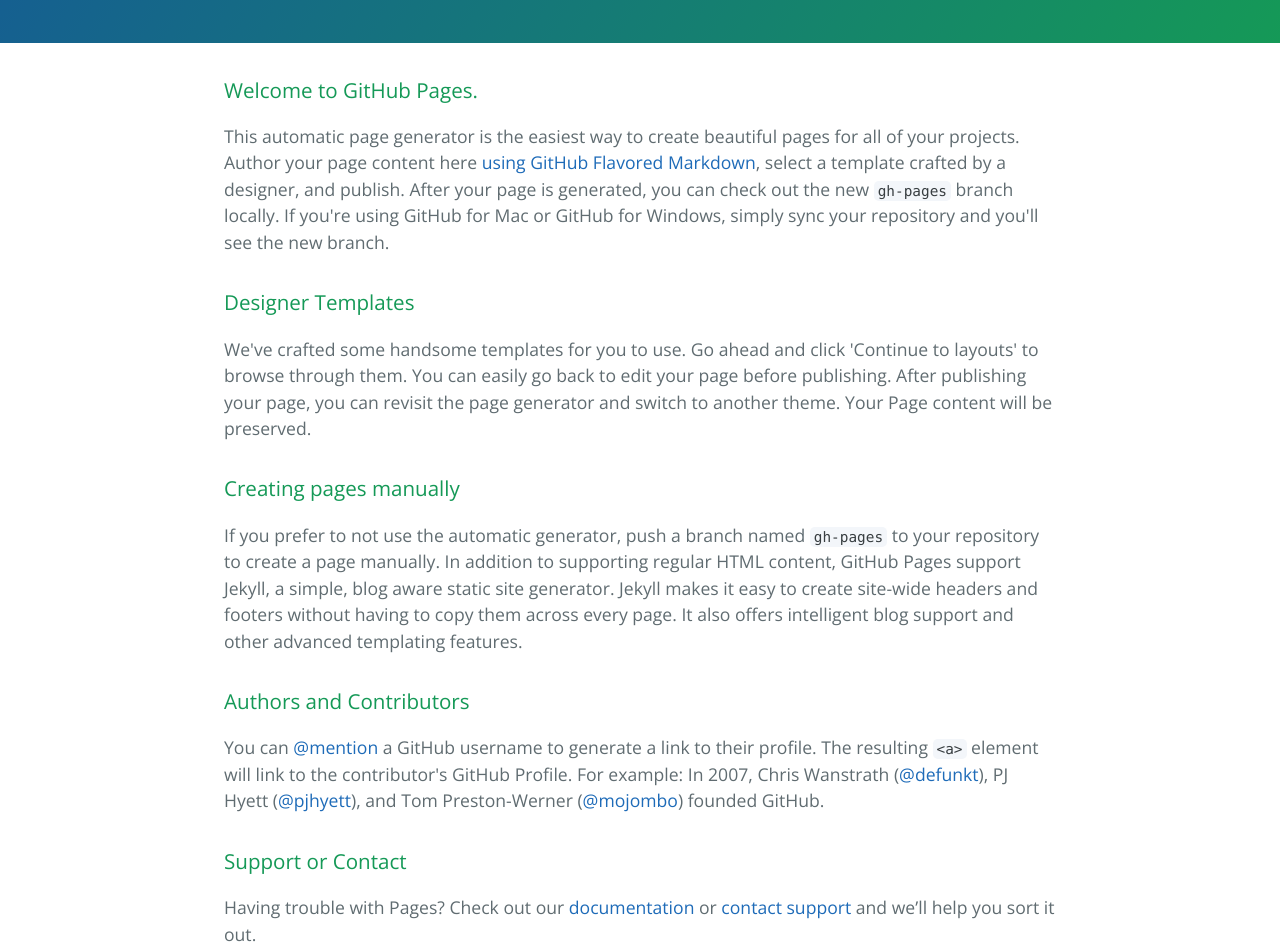
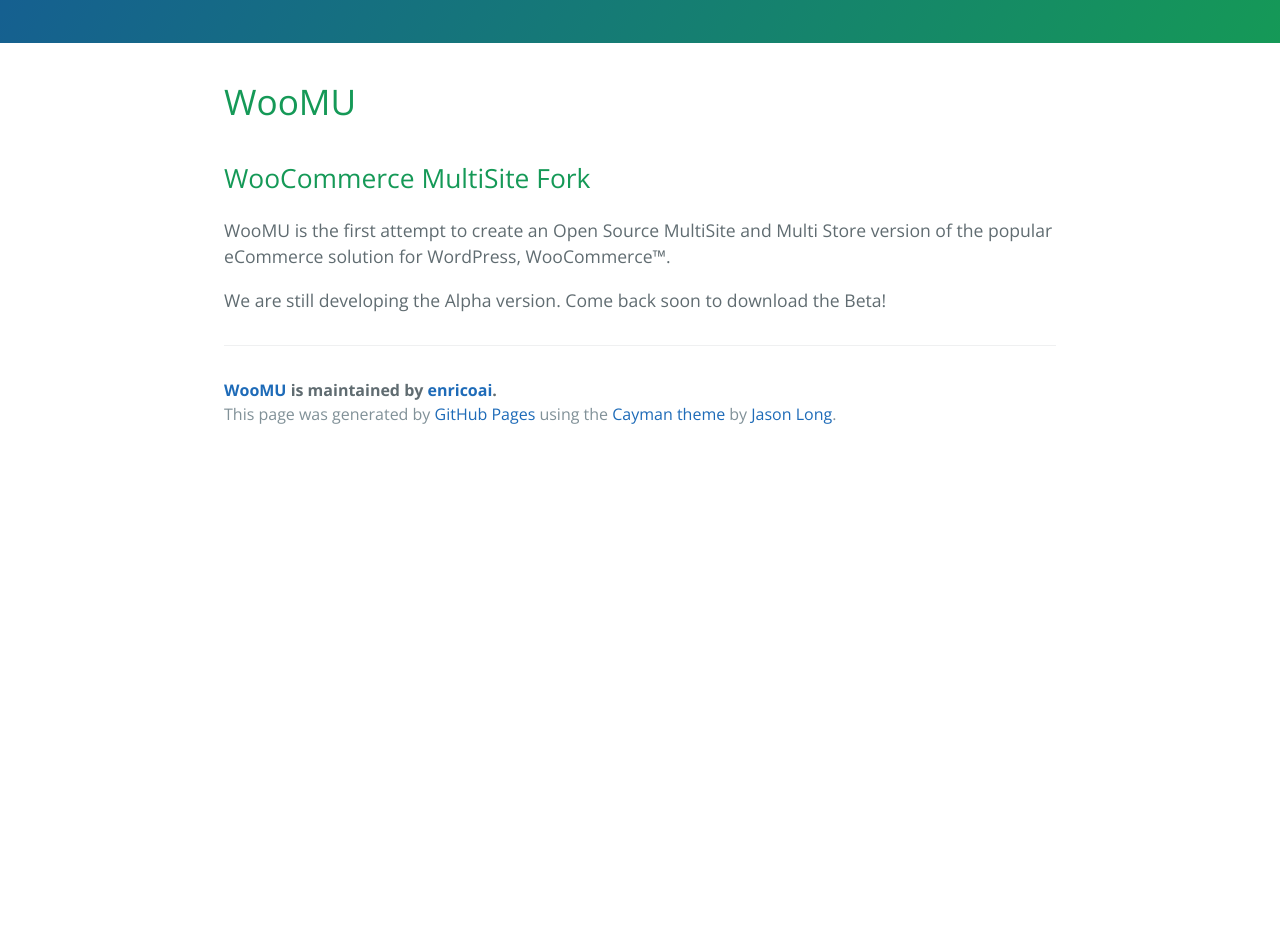
Before and after one commit to enricoai/WooMU, a plain HTML site: page index.html in a window 1280 px wide. Shown: the part 340-1290 px from the top of the page. After the commit the page ends 800 px from the top, so only its background shows below. Drawn offline with nearby package versions, Linux system fonts and the light colour scheme.

```diff
--- a/index.html
+++ b/index.html
@@ -19,30 +19,15 @@
     </section>
 
     <section class="main-content">
-      <h3>
-<a id="welcome-to-github-pages" class="anchor" href="#welcome-to-github-pages" aria-hidden="true"><span class="octicon octicon-link"></span></a>Welcome to GitHub Pages.</h3>
+      <h1>
+<a id="woomu" class="anchor" href="#woomu" aria-hidden="true"><span class="octicon octicon-link"></span></a>WooMU</h1>
 
-<p>This automatic page generator is the easiest way to create beautiful pages for all of your projects. Author your page content here <a href="https://guides.github.com/features/mastering-markdown/">using GitHub Flavored Markdown</a>, select a template crafted by a designer, and publish. After your page is generated, you can check out the new <code>gh-pages</code> branch locally. If you're using GitHub for Mac or GitHub for Windows, simply sync your repository and you'll see the new branch.</p>
+<h2>
+<a id="woocommerce-multisite-fork" class="anchor" href="#woocommerce-multisite-fork" aria-hidden="true"><span class="octicon octicon-link"></span></a>WooCommerce MultiSite Fork</h2>
 
-<h3>
-<a id="designer-templates" class="anchor" href="#designer-templates" aria-hidden="true"><span class="octicon octicon-link"></span></a>Designer Templates</h3>
+<p>WooMU is the first attempt to create an Open Source MultiSite and Multi Store version of the popular eCommerce solution for WordPress, WooCommerce™.</p>
 
-<p>We've crafted some handsome templates for you to use. Go ahead and click 'Continue to layouts' to browse through them. You can easily go back to edit your page before publishing. After publishing your page, you can revisit the page generator and switch to another theme. Your Page content will be preserved.</p>
-
-<h3>
-<a id="creating-pages-manually" class="anchor" href="#creating-pages-manually" aria-hidden="true"><span class="octicon octicon-link"></span></a>Creating pages manually</h3>
-
-<p>If you prefer to not use the automatic generator, push a branch named <code>gh-pages</code> to your repository to create a page manually. In addition to supporting regular HTML content, GitHub Pages support Jekyll, a simple, blog aware static site generator. Jekyll makes it easy to create site-wide headers and footers without having to copy them across every page. It also offers intelligent blog support and other advanced templating features.</p>
-
-<h3>
-<a id="authors-and-contributors" class="anchor" href="#authors-and-contributors" aria-hidden="true"><span class="octicon octicon-link"></span></a>Authors and Contributors</h3>
-
-<p>You can <a href="https://github.com/blog/821" class="user-mention">@mention</a> a GitHub username to generate a link to their profile. The resulting <code>&lt;a&gt;</code> element will link to the contributor's GitHub Profile. For example: In 2007, Chris Wanstrath (<a href="https://github.com/defunkt" class="user-mention">@defunkt</a>), PJ Hyett (<a href="https://github.com/pjhyett" class="user-mention">@pjhyett</a>), and Tom Preston-Werner (<a href="https://github.com/mojombo" class="user-mention">@mojombo</a>) founded GitHub.</p>
-
-<h3>
-<a id="support-or-contact" class="anchor" href="#support-or-contact" aria-hidden="true"><span class="octicon octicon-link"></span></a>Support or Contact</h3>
-
-<p>Having trouble with Pages? Check out our <a href="https://help.github.com/pages">documentation</a> or <a href="https://github.com/contact">contact support</a> and we’ll help you sort it out.</p>
+<p>We are still developing the Alpha version. Come back soon to download the Beta!</p>
 
       <footer class="site-footer">
         <span class="site-footer-owner"><a href="https://github.com/enricoai/WooMU">WooMU</a> is maintained by <a href="https://github.com/enricoai">enricoai</a>.</span>
@@ -52,16 +37,6 @@
 
     </section>
 
-            <script type="text/javascript">
-            var gaJsHost = (("https:" == document.location.protocol) ? "https://ssl." : "http://www.");
-            document.write(unescape("%3Cscript src='" + gaJsHost + "google-analytics.com/ga.js' type='text/javascript'%3E%3C/script%3E"));
-          </script>
-          <script type="text/javascript">
-            try {
-              var pageTracker = _gat._getTracker("UA-65166544-1");
-            pageTracker._trackPageview();
-            } catch(err) {}
-          </script>
 
   </body>
 </html>
```
Also changed, not shown: params.json (+1 -1 lines).
